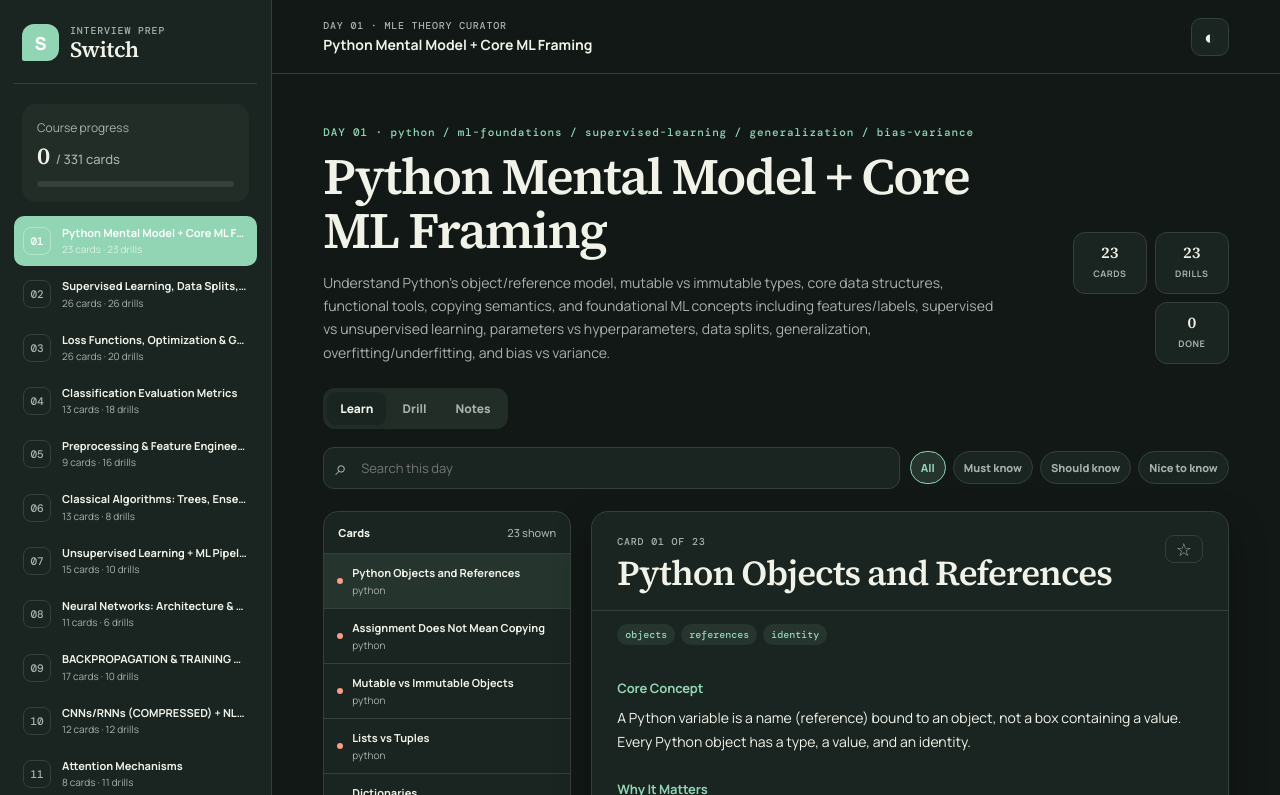
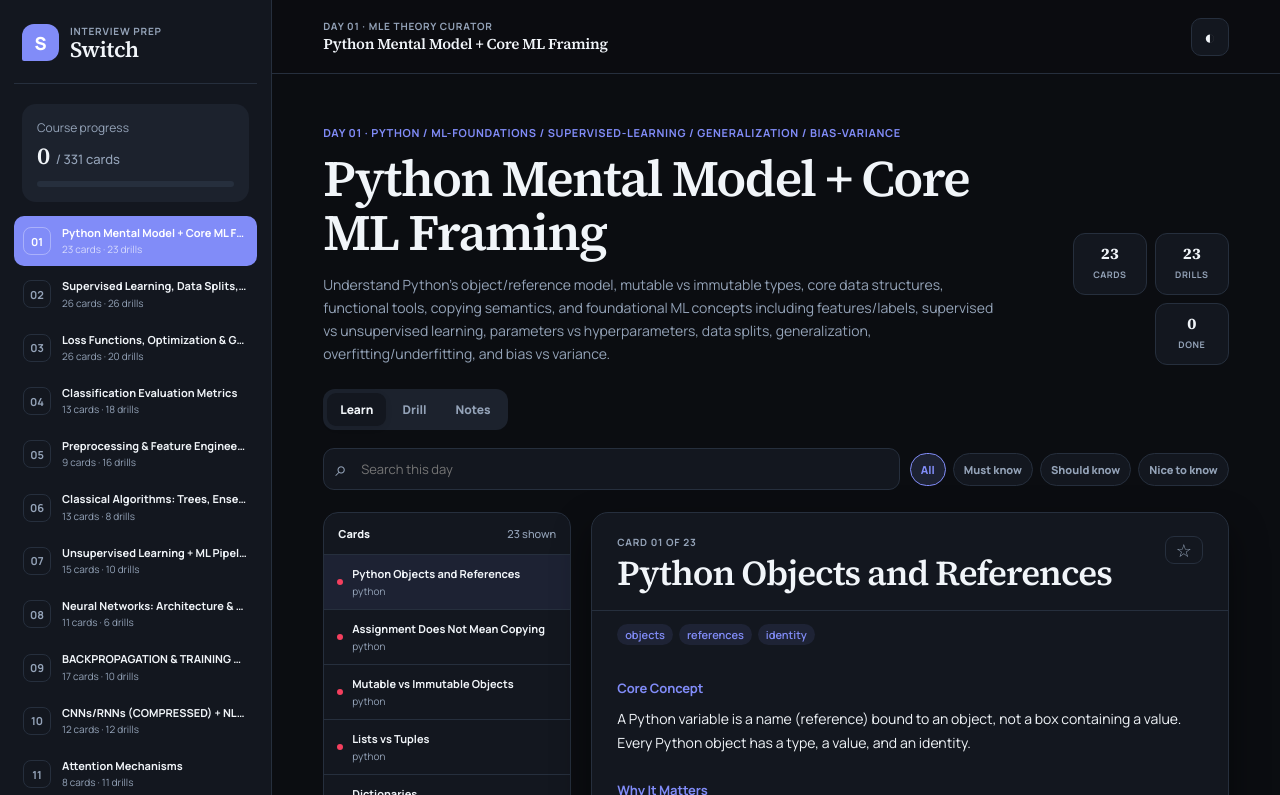
Before and after one commit to RohitCds/switch, a plain HTML site: page web/index.html in a window 1280 px wide. Both pictures are taken after a click on the button "Switch color theme". Shown: the top 795 px of the page. Drawn offline with nearby package versions, Linux system fonts and the light colour scheme.

Commit message:
Improved dark mode color pallette

```diff
--- a/web/styles.css
+++ b/web/styles.css
@@ -1,4 +1,4 @@
-@import url("https://fonts.googleapis.com/css2?family=DM+Mono:wght@400;500&family=Manrope:wght@400;500;600;700;800&family=Source+Serif+4:opsz,wght@8..60,500;8..60,600&display=swap");
+@import url("https://fonts.googleapis.com/css2?family=DM+Mono:wght@400;500&family=Manrope:wght@400;500;600;700;800&family=Source+Serif+4:opsz,wght@8..60,500;8..60,600;8..60,700&display=swap");
 
 :root {
   --paper: #f8f7f4;
@@ -16,18 +16,18 @@
 }
 
 :root[data-theme="dark"] {
-  --paper: #121816;
-  --surface: #1a2420;
-  --surface-soft: #222d28;
-  --ink: #f1f3e9;
-  --muted: #a8b1ab;
-  --line: #344039;
-  --forest: #91d5b4;
-  --forest-deep: #d2f4db;
-  --lime: #c4d85e;
-  --sand: #5a492e;
-  --coral: #fb9d81;
-  --shadow: 0 16px 38px rgba(0, 0, 0, 0.25);
+  --paper: #0b0d11;
+  --surface: #13171f;
+  --surface-soft: #1c222d;
+  --ink: #f1f5f9;
+  --muted: #94a3b8;
+  --line: #262f3d;
+  --forest: #818cf8;
+  --forest-deep: #6366f1;
+  --lime: #38bdf8;
+  --sand: #312e81;
+  --coral: #f43f5e;
+  --shadow: 0 16px 38px rgba(0, 0, 0, 0.45);
 }
 
 * { box-sizing: border-box; }
@@ -41,7 +41,8 @@ button { cursor: pointer; }
 .brand { display: flex; align-items: center; gap: 11px; padding: 0 8px 22px; border-bottom: 1px solid var(--line); }
 .brand-mark { display: grid; place-items: center; width: 37px; height: 37px; border-radius: 12px 12px 12px 2px; background: var(--forest); color: #fff; font-weight: 800; font-size: 18px; }
 .brand h1 { margin: 1px 0 0; font: 600 22px/1 "Source Serif 4", Georgia, serif; letter-spacing: -.5px; }
-.eyebrow { margin: 0; color: var(--muted); font: 500 10px/1.2 "DM Mono", monospace; letter-spacing: .08em; }
+.eyebrow { margin: 0; color: var(--muted); font: 700 10px/1.2 Manrope, sans-serif; letter-spacing: .08em; text-transform: uppercase; }
+.brand .eyebrow { font: 700 10px/1.2 Manrope, sans-serif; letter-spacing: .08em; text-transform: uppercase; }
 .course-summary { margin: 20px 8px 14px; padding: 15px; border-radius: 14px; background: var(--surface-soft); }
 .summary-label { margin: 0 0 8px; font-size: 12px; color: var(--muted); }
 .summary-number { margin: 0; font: 600 24px/1 "Source Serif 4", Georgia, serif; }
@@ -52,7 +53,7 @@ button { cursor: pointer; }
 .day-button { width: 100%; display: grid; grid-template-columns: 29px minmax(0, 1fr); gap: 10px; align-items: center; padding: 10px 9px; border: 0; border-radius: 10px; color: var(--ink); text-align: left; background: transparent; }
 .day-button:hover { background: var(--surface-soft); }
 .day-button.active { background: var(--forest); color: #fff; }
-.day-number { display: grid; place-items: center; width: 28px; height: 28px; border: 1px solid var(--line); border-radius: 8px; color: var(--muted); font: 500 11px "DM Mono", monospace; }
+.day-number { display: grid; place-items: center; width: 28px; height: 28px; border: 1px solid var(--line); border-radius: 8px; color: var(--muted); font: 700 11px Manrope, sans-serif; }
 .day-button.active .day-number { border-color: rgba(255,255,255,.32); color: #fff; }
 .day-button > span:last-child { min-width: 0; }
 .day-name { display: block; overflow: hidden; font-size: 11px; font-weight: 700; line-height: 1.3; text-overflow: ellipsis; white-space: nowrap; }
@@ -61,7 +62,7 @@ button { cursor: pointer; }
 
 .main-content { min-width: 0; }
 .topbar { min-height: 74px; display: flex; align-items: center; justify-content: space-between; gap: 16px; padding: 13px clamp(20px, 4vw, 58px); border-bottom: 1px solid var(--line); background: color-mix(in srgb, var(--paper) 92%, transparent); }
-.topbar-title { max-width: 66ch; margin: 3px 0 0; overflow: hidden; text-overflow: ellipsis; white-space: nowrap; font-size: 14px; font-weight: 700; }
+.topbar-title { max-width: 66ch; margin: 3px 0 0; overflow: hidden; text-overflow: ellipsis; white-space: nowrap; font: 600 15px/1.2 "Source Serif 4", Georgia, serif; letter-spacing: -.3px; }
 .icon-button { display: grid; place-items: center; width: 38px; height: 38px; flex: 0 0 auto; border: 1px solid var(--line); border-radius: 10px; color: var(--ink); background: var(--surface); font-size: 19px; }
 .icon-button:hover { border-color: var(--forest); color: var(--forest); }
 .menu-button, .sidebar-close { display: none; }
@@ -71,7 +72,7 @@ button { cursor: pointer; }
 @keyframes spin { to { transform: rotate(360deg); } }
 
 .day-hero { display: flex; align-items: end; justify-content: space-between; gap: 22px; margin-bottom: 24px; }
-.day-kicker { margin: 0 0 10px; color: var(--forest); font: 500 11px "DM Mono", monospace; letter-spacing: .08em; }
+.day-kicker { margin: 0 0 10px; color: var(--forest); font: 700 11px/1.4 Manrope, sans-serif; letter-spacing: .06em; text-transform: uppercase; }
 .day-hero h2 { max-width: 760px; margin: 0; font: 600 clamp(31px, 4vw, 51px)/1.06 "Source Serif 4", Georgia, serif; letter-spacing: -1.8px; }
 .day-objective { max-width: 800px; margin: 14px 0 0; color: var(--muted); font-size: 14px; line-height: 1.65; }
 .day-stats { display: flex; gap: 8px; flex-wrap: wrap; justify-content: flex-end; }
@@ -110,12 +111,12 @@ button { cursor: pointer; }
 .study-card, .drill-card, .overview-card { border: 1px solid var(--line); border-radius: 17px; background: var(--surface); box-shadow: var(--shadow); }
 .study-card-header { display: flex; align-items: start; justify-content: space-between; gap: 14px; padding: 23px 25px 17px; border-bottom: 1px solid var(--line); }
 .study-card-header > div { min-width: 0; }
-.card-count { margin: 0 0 6px; color: var(--muted); font: 500 10px "DM Mono", monospace; letter-spacing: .08em; }
+.card-count { margin: 0 0 6px; color: var(--muted); font: 700 10px/1.2 Manrope, sans-serif; letter-spacing: .08em; text-transform: uppercase; }
 .study-card h3, .drill-card h3 { margin: 0; font: 600 clamp(24px, 3vw, 35px)/1.12 "Source Serif 4", Georgia, serif; letter-spacing: -1px; }
 .bookmark-button { min-width: 38px; border: 1px solid var(--line); border-radius: 9px; color: var(--muted); background: transparent; font-size: 18px; }
 .bookmark-button.active { border-color: var(--forest); color: var(--forest); background: color-mix(in srgb, var(--forest) 9%, var(--surface)); }
 .card-tags { display: flex; gap: 6px; flex-wrap: wrap; padding: 13px 25px 0; }
-.tag { padding: 4px 8px; border-radius: 99px; color: var(--forest); background: color-mix(in srgb, var(--forest) 10%, var(--surface)); font: 500 10px "DM Mono", monospace; }
+.tag { padding: 4px 8px; border-radius: 99px; color: var(--forest); background: color-mix(in srgb, var(--forest) 10%, var(--surface)); font: 600 11px/1.2 Manrope, sans-serif; }
 .markdown { padding: 8px 25px 21px; font-size: 14px; line-height: 1.72; }
 .markdown h4 { margin: 24px 0 7px; color: var(--forest); font-size: 13px; letter-spacing: -.1px; }
 .markdown p { margin: 0 0 14px; }.markdown ul, .markdown ol { padding-left: 21px; margin: 0 0 14px; }.markdown li { margin-bottom: 5px; }
@@ -125,7 +126,7 @@ button { cursor: pointer; }
 .button { padding: 10px 14px; border: 1px solid var(--line); border-radius: 10px; color: var(--ink); background: var(--surface); font-size: 12px; font-weight: 800; }.button:hover { border-color: var(--forest); color: var(--forest); }.button.primary { border-color: var(--forest); color: #fff; background: var(--forest); }.button.primary:hover { color: #fff; background: var(--forest-deep); }
 .empty { padding: 45px 20px; color: var(--muted); text-align: center; font-size: 13px; }
 
-.drill-card { max-width: 790px; padding: clamp(22px, 5vw, 46px); }.drill-meta { display: flex; align-items: center; justify-content: space-between; gap: 10px; margin-bottom: 34px; color: var(--muted); font: 500 10px "DM Mono", monospace; letter-spacing: .07em; }.drill-question { margin: 0; font: 600 clamp(26px, 4vw, 44px)/1.17 "Source Serif 4", Georgia, serif; letter-spacing: -1.3px; }.drill-answer { margin-top: 27px; padding: 17px; border-radius: 12px; background: var(--surface-soft); color: var(--ink); font-size: 14px; line-height: 1.7; }.drill-answer[hidden] { display: none; }.drill-actions { display: flex; align-items: center; justify-content: space-between; gap: 10px; margin-top: 30px; }.linked-cards { margin-top: 17px; color: var(--muted); font-size: 11px; }.linked-cards button { margin: 3px; padding: 4px 7px; border: 1px solid var(--line); border-radius: 7px; color: var(--forest); background: var(--surface); font-size: 10px; }
+.drill-card { max-width: 790px; padding: clamp(22px, 5vw, 46px); }.drill-meta { display: flex; align-items: center; justify-content: space-between; gap: 10px; margin-bottom: 34px; color: var(--muted); font: 700 10px/1.2 Manrope, sans-serif; letter-spacing: .08em; text-transform: uppercase; }.drill-question { margin: 0; font: 600 clamp(26px, 4vw, 44px)/1.17 "Source Serif 4", Georgia, serif; letter-spacing: -1.3px; }.drill-answer { margin-top: 27px; padding: 17px; border-radius: 12px; background: var(--surface-soft); color: var(--ink); font-size: 14px; line-height: 1.7; }.drill-answer[hidden] { display: none; }.drill-actions { display: flex; align-items: center; justify-content: space-between; gap: 10px; margin-top: 30px; }.linked-cards { margin-top: 17px; color: var(--muted); font-size: 11px; }.linked-cards button { margin: 3px; padding: 4px 7px; border: 1px solid var(--line); border-radius: 7px; color: var(--forest); background: var(--surface); font-size: 10px; }
 .overview-grid { display: grid; grid-template-columns: repeat(2, minmax(0, 1fr)); gap: 18px; }.overview-card { padding: 22px; box-shadow: none; }.overview-card.wide { grid-column: 1 / -1; }.overview-card h3 { margin: 0 0 12px; font: 600 22px "Source Serif 4", Georgia, serif; }.overview-card .markdown { padding: 0; font-size: 13px; }.overview-card .markdown h4 { display: none; }
 
 .sidebar-backdrop { display: none; }
```
